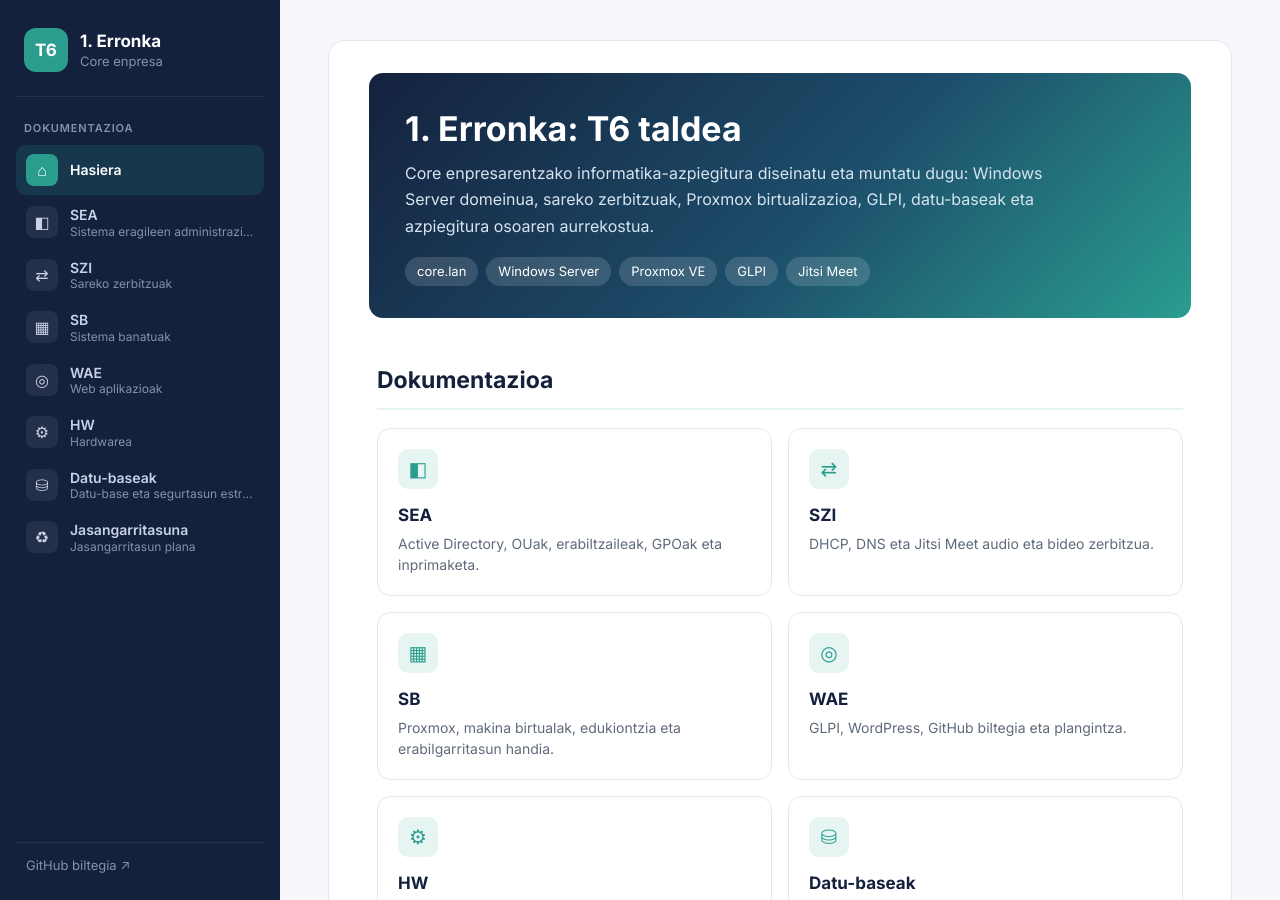
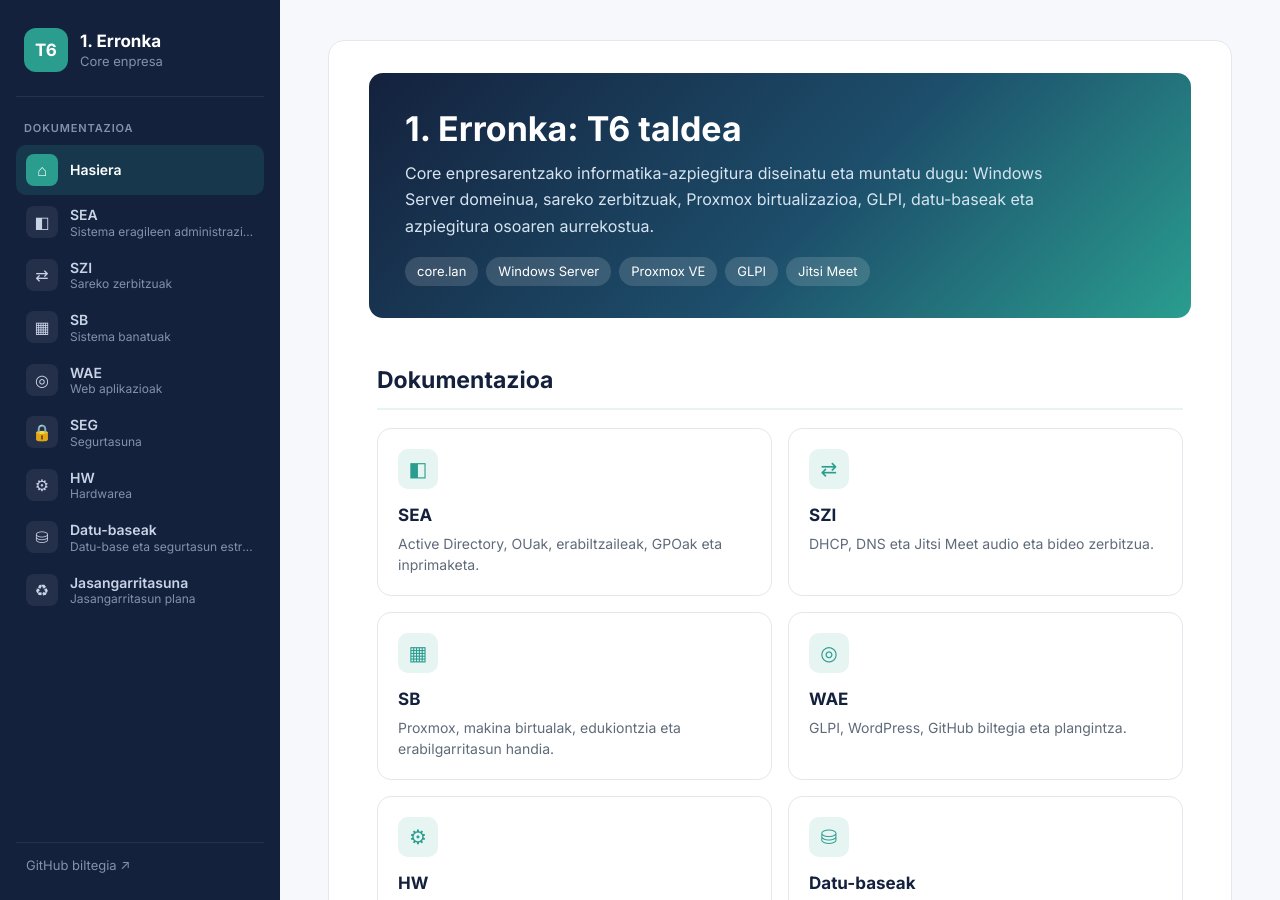
Before and after one commit to barrerourtzi-dotcom/Erronka1_T6, a Jekyll site: the page built from index.md, in a window 1280 px wide and 900 px high. Built offline with Jekyll 4.4.1, drawn with Linux system fonts in a browser that asks for light colours.

Commit message:
Menua: SEG gehitu

```diff
--- a/_data/nav.yml
+++ b/_data/nav.yml
@@ -17,6 +17,10 @@
   subtitle: Web aplikazioak
   url: /Dokumentazioa_WAE.html
   icon: "◎"
+- title: SEG
+  subtitle: Segurtasuna
+  url: /Dokumentazioa_SEG.html
+  icon: "🔒"
 - title: HW
   subtitle: Hardwarea
   url: /Dokumentazioa_HW.html
```
